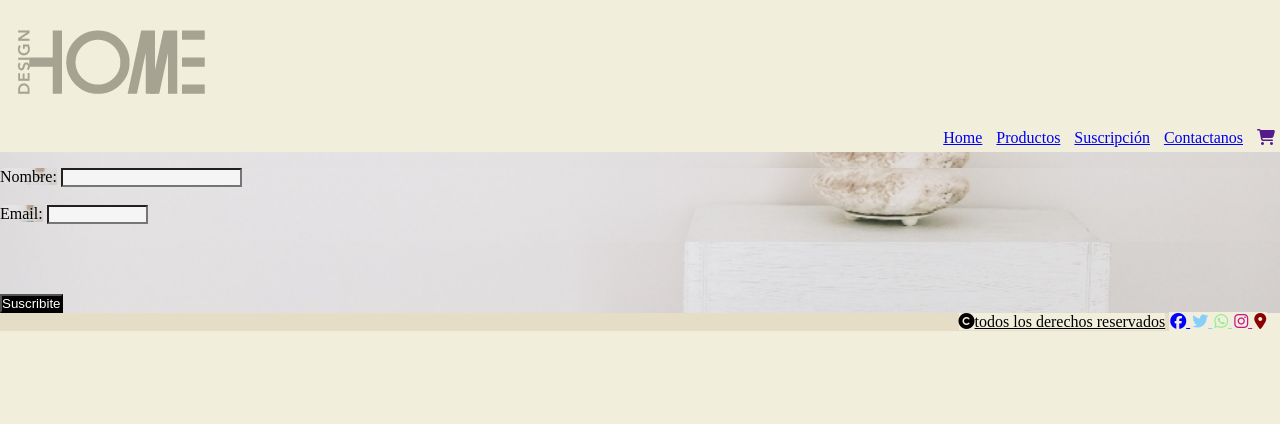
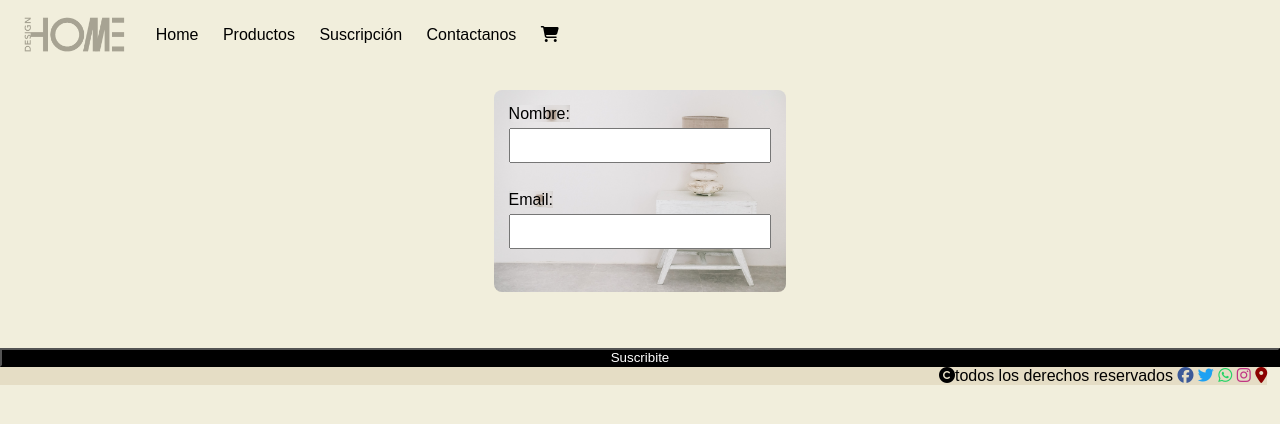
Before and after one commit to MicaelaAlijo/trabajo-integrador, a plain HTML site: page suscripcion.html in a window 1280 px wide. Drawn offline with Linux system fonts and the light colour scheme.

Commit message:
Update estilos3.css

```diff
--- a/estilos3.css
+++ b/estilos3.css
@@ -1,99 +1,131 @@
-*{
+* {
+    box-sizing: border-box;
+    margin: 0;
+    padding: 0;
+}
+
+html, body {
+    height: 100%;
+    margin: 0;
+    padding: 0;
+}
+
+body {
     background-color: #F1EEDC;
-    padding: 0px;
+    font-family: Arial, Helvetica, sans-serif;
+    display: flex;
+    flex-direction: column;
 }
+
+main {
+    flex-grow: 1;
+}
+
 footer {
     background-color: #E5DDC5;
-   text-align: end;
-    /*position: absolute;*/
-    bottom: 0;
+    text-align: end;
     width: 99%;
-    padding: 0%;
 }
 
-.menu{
+
+header {
+    background-color: #E5DDC5;
+}
+
+.menu {
     list-style: none;
+    display: flex;
+    align-items: center;
+    gap: 10px;
+    padding: 10px 15px;
 }
-.menu li a{
+
+.menu img {
+    height: 50px;
+}
+
+.menu li {
+    display: inline-block;
+}
+
+.menu li a {
     display: block;
-    padding: 5px;
-}
-.menu li{
-    display: inline-block;
-    text-align: center;
-}
-.facebook{
-    color: blue;
-    padding: 1px;
-}
-.twitter{
-    color: lightskyblue;
-    padding: 1px;
-}
-.whatsapp{
-    color: lightgreen;
-    padding: 1px;
-}
-.instagram{
-    color: mediumvioletred;
-    padding: 1px;
-}
-.mapa{
-    color: darkred;
-    padding: 1px;
-
-}
-.copy{
+    padding: 5px 10px;
+    text-decoration: none;
     color: black;
 }
-h3{
-    background-color:#E5DDC5;
+
+.hamburger {
+    display: none;
+    font-size: 26px;
+    margin-left: auto;
+    cursor: pointer;
 }
-#nombre{
-    color: black;
-    background-color:whitesmoke;
+
+@media (max-width: 768px) {
+    .menu {
+        flex-wrap: wrap;
+        flex-direction: column;
+    }
+
+    .menu li {
+        display: none;
+        width: 100%;
+        text-align: left;
+    }
+
+    .hamburger {
+        display: block;
+        margin-left: auto;
+    }
+
+    .menu.show li {
+        display: block;
+    }
 }
-#email{
-    color: black;
-    background-color: whitesmoke;
+
+form,label {
+    background-image: url(fondo2.jpg);
+    background-size: cover;
 }
-#nombre{
-    color: black;
-    background-color:whitesmoke;
+
+form {
+    max-width: 400px;
+    margin: 20px auto;
+    padding: 15px;
+    border-radius: 8px;
 }
-#email{
-    color: black;
-    background-color: whitesmoke;
+
+input[type="text"],
+input[type="email"] {
+    width: 100%;
+    padding: 8px;
+    margin-top: 5px;
+    margin-bottom: 10px;
 }
-#sus{
+#sus {
     color: white;
     background-color: black;
     text-align: center;
 }
-body,form,label{
-    margin: 0;
-    padding: 0;
-    background: url(fondo2.jpg);
-    background-size: cover;
-    background-position: center;
+.copy i { color: black; }
+.facebook i { color: #3b5998; }
+.twitter i { color: #1DA1F2; }
+.whatsapp i { color: #25D366; }
+.instagram i { color: #C13584; }
+.mapa i { color: darkred; }
+
+.footer a {
+    /* Aseguramos que los enlaces no hereden colores del texto cercano (como 'copy') */
+    color: unset;
+    text-decoration: none; /* Asegurar que no hay subrayado */
 }
-.contenedores a :hover{
+
+.footer a i {
+    display: inline-block; /* Necesario para que la transformación funcione */
+    transition: transform 0.3s ease;
+}
+
+.footer a:hover i {
     transform: scale(1.3);
-    transition: all ease 500ms
 }
-.diseño{
-    display: grid;
-    grid-template-columns:auto;
-    text-align: center;
-
-}
-@media (max-width: 767px) {
-    body {
-      display: block;}
-
-    }
-
-    header, main, aside {
-      margin: 10px 0;
-      text-align: end;
-    }
```
